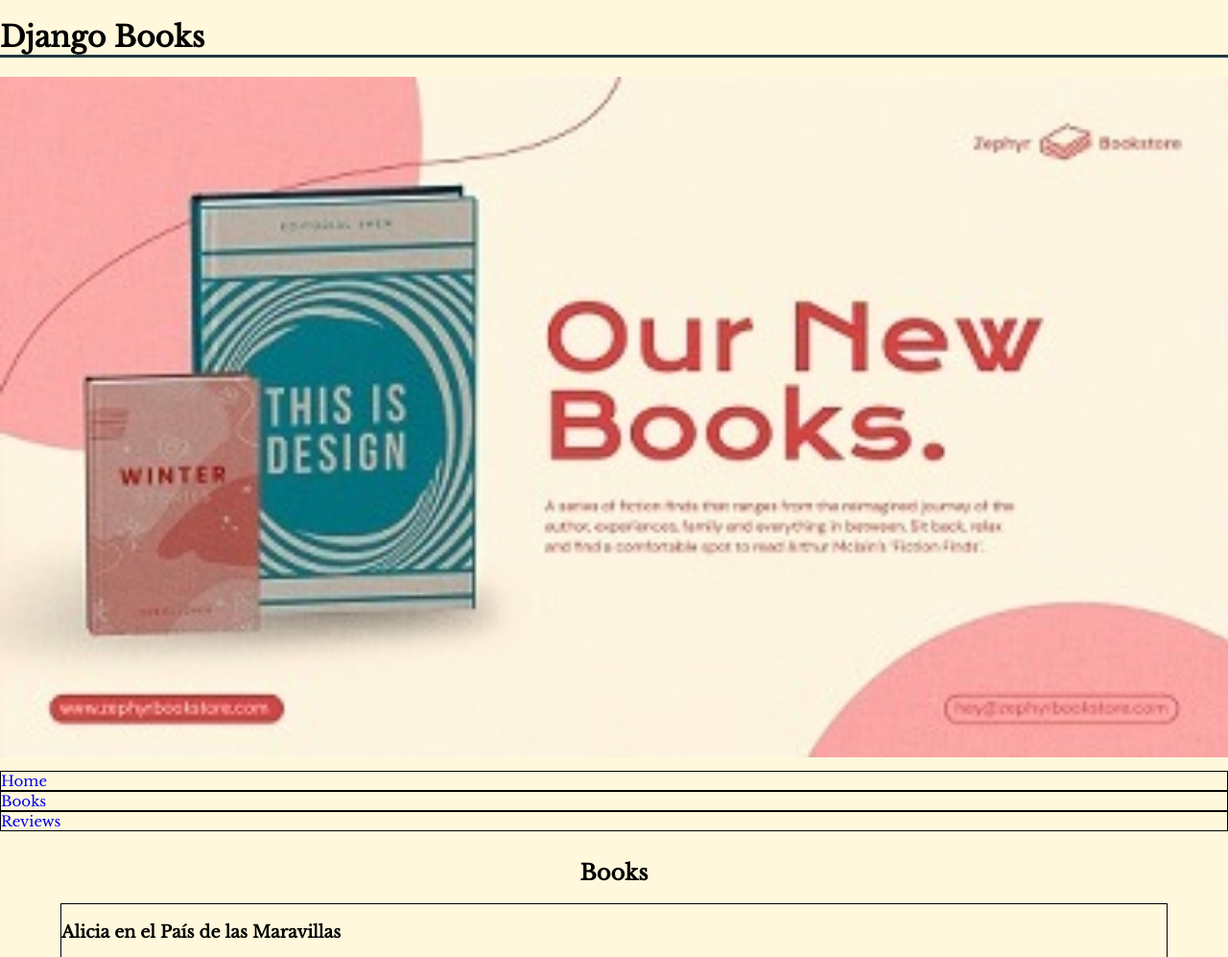
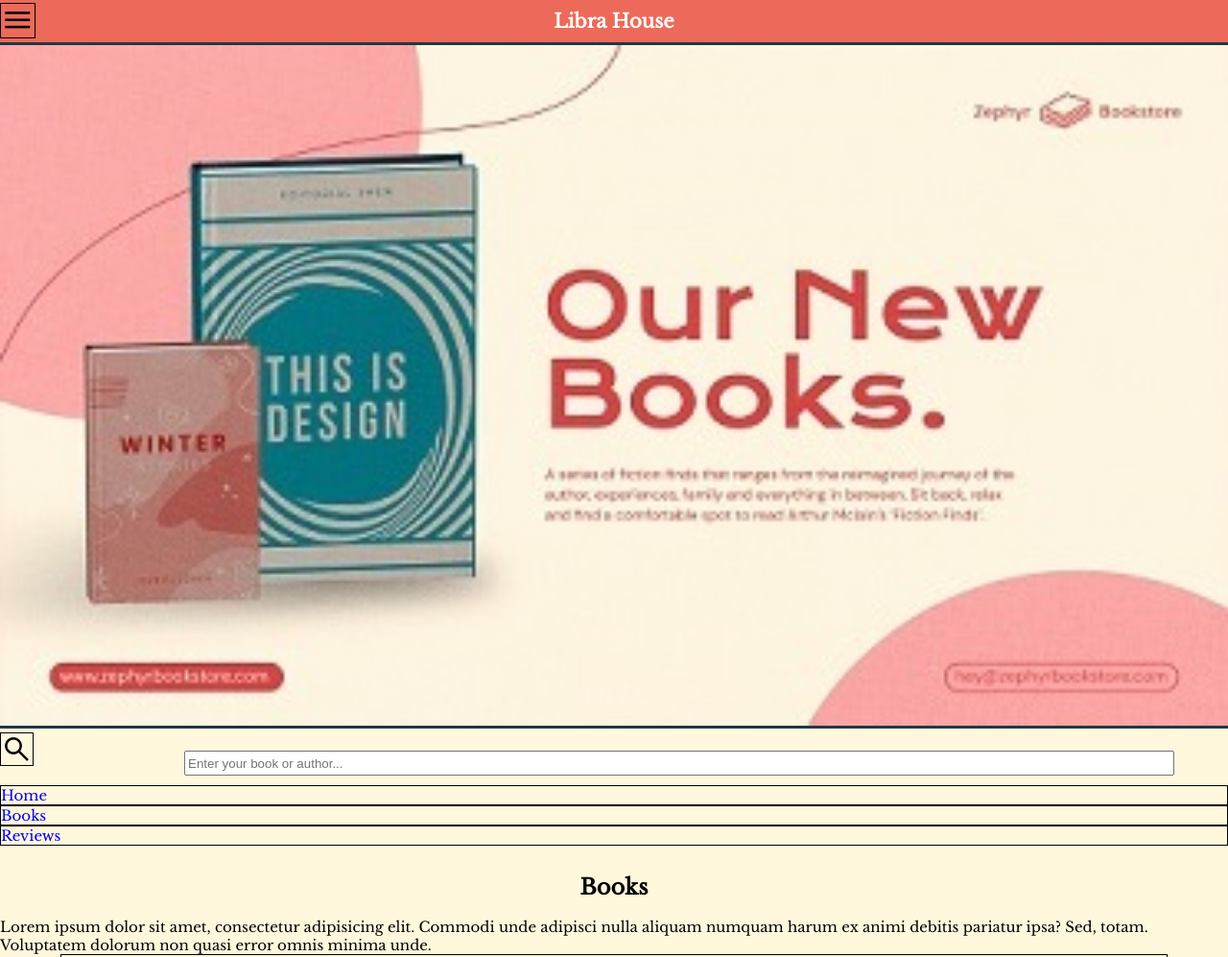
Before and after one commit to SantiagoFK/libra-house, a plain HTML site: page index.html in a window 1280 px wide. Shown: the top 997 px of the page at 96% size. Drawn offline with nearby package versions, Linux system fonts and the light colour scheme.

Commit message:
Better styles at banner, added search bar, menu and search icon, more ipsum in books and reviews

```diff
--- a/css/styles.css
+++ b/css/styles.css
@@ -1,3 +1,6 @@
+/*icons*/
+@import url("https://fonts.googleapis.com/css2?family=Material+Symbols+Outlined");
+
 :root
 {
     /*paleta utilizada https://coolors.co/223843-eff1f3-dbd3d8-d8b4a0-d77a61 */
@@ -9,6 +12,21 @@
     /*fuente https://fonts.google.com/specimen/Libre+Baskerville? */
     font-family: 'main-font';
     src: url('../assets/fonts/LibreBaskerville-Regular.ttf');
+}
+
+/*icons custom*/
+.search-icon{
+    font-size: 2.2em;
+    border: 1px solid black;
+    position: absolute;
+}
+
+.menu-icon{
+    position: absolute;
+    border: 1px solid black;
+    top: 3px;
+    font-size: 2.3em;
+    cursor: pointer;
 }
 
 body{
@@ -51,11 +69,25 @@ header{
 }
 
 header h1{
+    margin:0;
+    padding: 10px 0;
+    font-size: 20px;
     border-bottom: 3px solid var(--secondary);
+    color: white;
+    text-align: center;
+    background-color: #ED6A5A;
 }
 
 header .banner img{
     width: 100%;
+    border-bottom: 3px solid var(--secondary);
+}
+
+header .search-bar{
+    width: 80%;
+    height: 20px;
+    margin-top: 1.5%;
+    margin-left: 15%;
 }
 
 /*nav*/
--- a/index.html
+++ b/index.html
@@ -4,7 +4,7 @@
         <meta charset="UTF-8">
         <meta http-equiv="X-UA-Compatible" content="IE=edge">
         <meta name="viewport" content="width=device-width, initial-scale=1.0">
-        <title>Django Books</title>
+        <title>Libra House</title>
         <link rel="stylesheet" href="./css/styles.css">
     </head>
 
@@ -12,7 +12,8 @@
 
         <div class = "content">
             <header>
-                <h1>Django Books</h1>
+                <h1>Libra House</h1>
+                <span class="material-symbols-outlined menu-icon">menu</span>
 
                 <div class="banner">
                     <picture>
@@ -20,6 +21,9 @@
                         <img src="./assets/img/mobile/bannerMobile.jpg" alt="banner">
                     </picture>
                 </div>
+
+                <span class="material-symbols-outlined search-icon">search</span>
+                <input type="text" class = "search-bar" placeholder = "Enter your book or author...">
 
             </header>
 
@@ -33,6 +37,9 @@
 
             <main>
                 <h2>Books</h2>
+                <p>
+                    Lorem ipsum dolor sit amet, consectetur adipisicing elit. Commodi unde adipisci nulla aliquam numquam harum ex animi debitis pariatur ipsa? Sed, totam. Voluptatem dolorum non quasi error omnis minima unde.
+                </p>
                 <div class = "book-card">
                     <h3>Alicia en el País de las Maravillas</h3>
                     <picture>
@@ -63,6 +70,7 @@
 
             <section>
                 <h2>Reviews</h2>
+                <p>Lorem ipsum dolor sit amet consectetur, adipisicing elit. Repellat, minus nobis quibusdam omnis fugit nulla porro eveniet incidunt nemo consequatur, facere iure sapiente, natus nihil et perferendis suscipit ipsum reiciendis.</p>
                 <article class = "review-article">
                     <h4>Lorem ipsum dolor sit amet.</h4>
                     <p>Lorem ipsum dolor sit amet consectetur, adipisicing elit. Fuga nihil distinctio quod adipisci, rerum dolor dolorem nemo ad voluptatum reprehenderit dicta id! Dolorum omnis, maxime totam sint ipsa nisi error.</p>
@@ -80,7 +88,7 @@
             </section>
 
             <footer>
-                &copy; Django Books 2023 by SFK
+                &copy; Libra Source 2023 by SFK
             </footer>
         </div>
 
```
Also changed, not shown: notas.txt (added).
